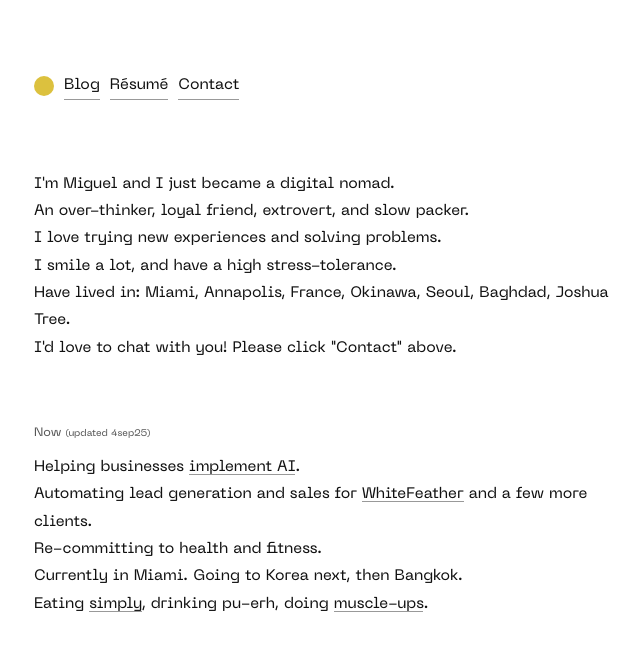
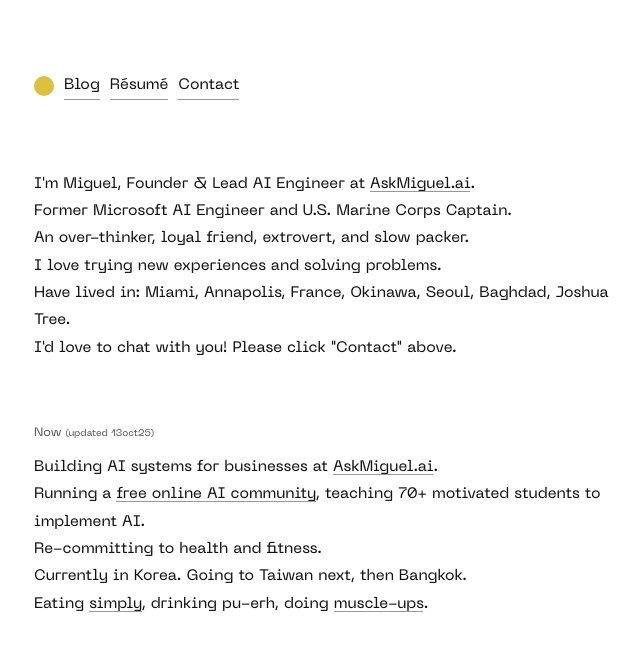
Before and after one commit to minhyeong112/mig, a plain HTML site: page index.html in a window 1280 px wide. Shown: the whole page, without its empty margins (301-941 px from the left). Drawn offline with Linux system fonts and the light colour scheme.

Commit message:
Update personal introduction and current status in index.html

```diff
--- a/index.html
+++ b/index.html
@@ -24,19 +24,19 @@
       </div>
   </div>
     <p class="section"></p>
-    <p><p>I'm Miguel and I just became a digital nomad.
+    <p><p>I'm Miguel, Founder & Lead AI Engineer at <a href="https://AskMiguel.ai/" target="_blank">AskMiguel.ai</a>.
+    <br>Former Microsoft AI Engineer and U.S. Marine Corps Captain.
     <br>An over-thinker, loyal friend, extrovert, and slow packer.
     <br>I love trying new experiences and solving problems.
-    <br>I smile a lot, and have a high stress-tolerance.
     <br>Have lived in: Miami, Annapolis, France, Okinawa, Seoul, Baghdad, Joshua Tree.
     <br>I'd love to chat with you! Please click "Contact" above.
     </p></p>
 
-    <p class="section">Now <span class="update-text">(updated 4sep25)</span></p>
-    <p><p>Helping businesses <a href="https://thatsmyAIguy.com/" target="_blank">implement AI</a>.
-    <br>Automating lead generation and sales for <a href="https://whitefeatherinvestments.com/" target="_blank">WhiteFeather</a> and a few more clients.
+    <p class="section">Now <span class="update-text">(updated 13oct25)</span></p>
+    <p><p>Building AI systems for businesses at <a href="https://AskMiguel.ai/" target="_blank">AskMiguel.ai</a>.
+    <br>Running a <a href="https://skool.com/vib/" target="_blank">free online AI community</a>, teaching 70+ motivated students to implement AI.
     <br>Re-committing to health and fitness.
-    <br>Currently in Miami.  Going to Korea next, then Bangkok.
+    <br>Currently in Korea.  Going to Taiwan next, then Bangkok.
 <!--    <br>Working on an app for <a href="https://militarycardcoach.com/" target="_blank">MilitaryCardCoach.com</a>. -->
 <!--    <br><a href="https://simplefeds.com/" target="_blank">Trying</a> to help the government make more sense. -->
     <br>Eating <a href="pages\food" target="_blank">simply</a>, drinking pu-erh, doing <a href="pages\muscleups" target="_blank">muscle-ups</a>.
```
